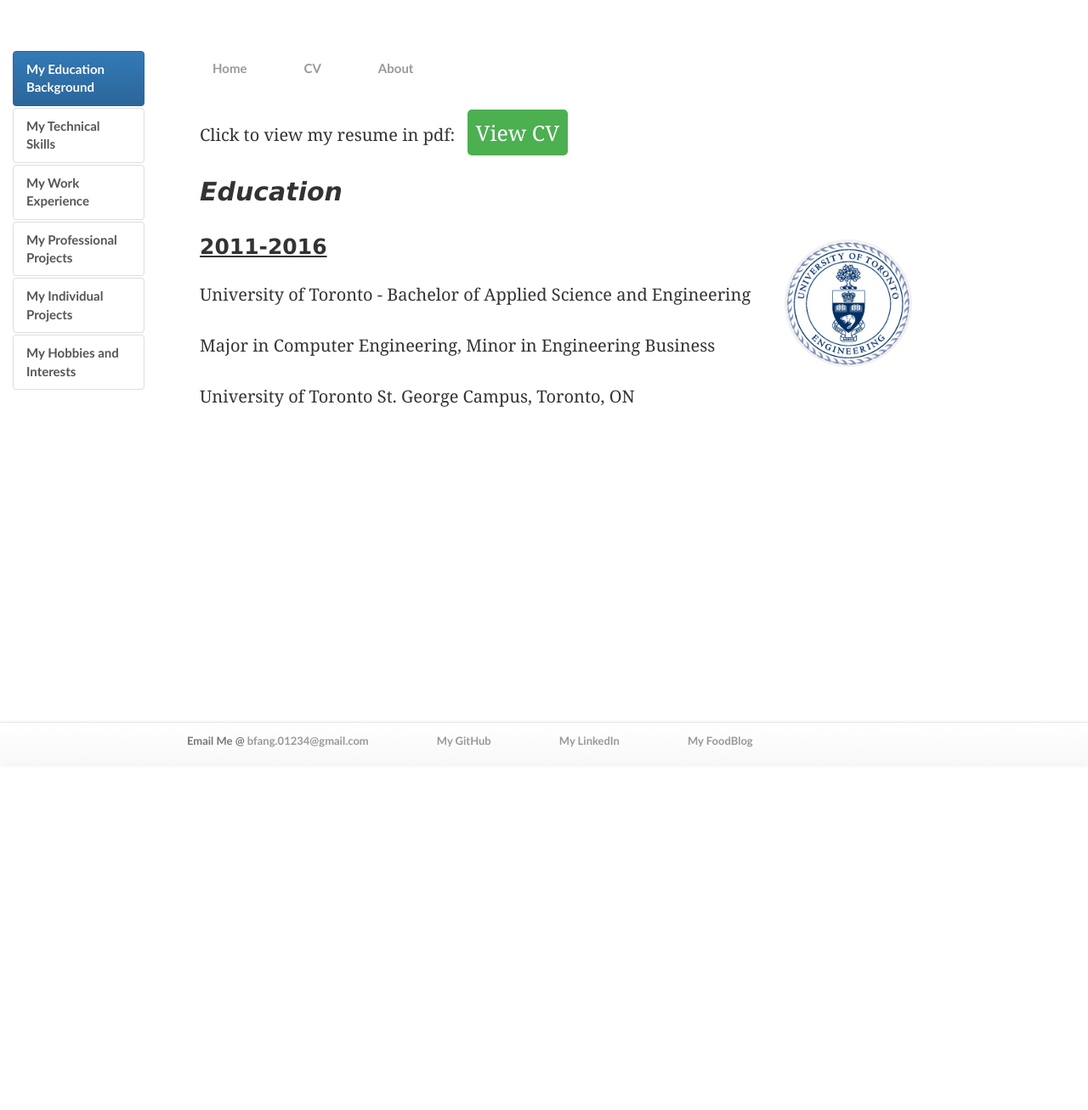
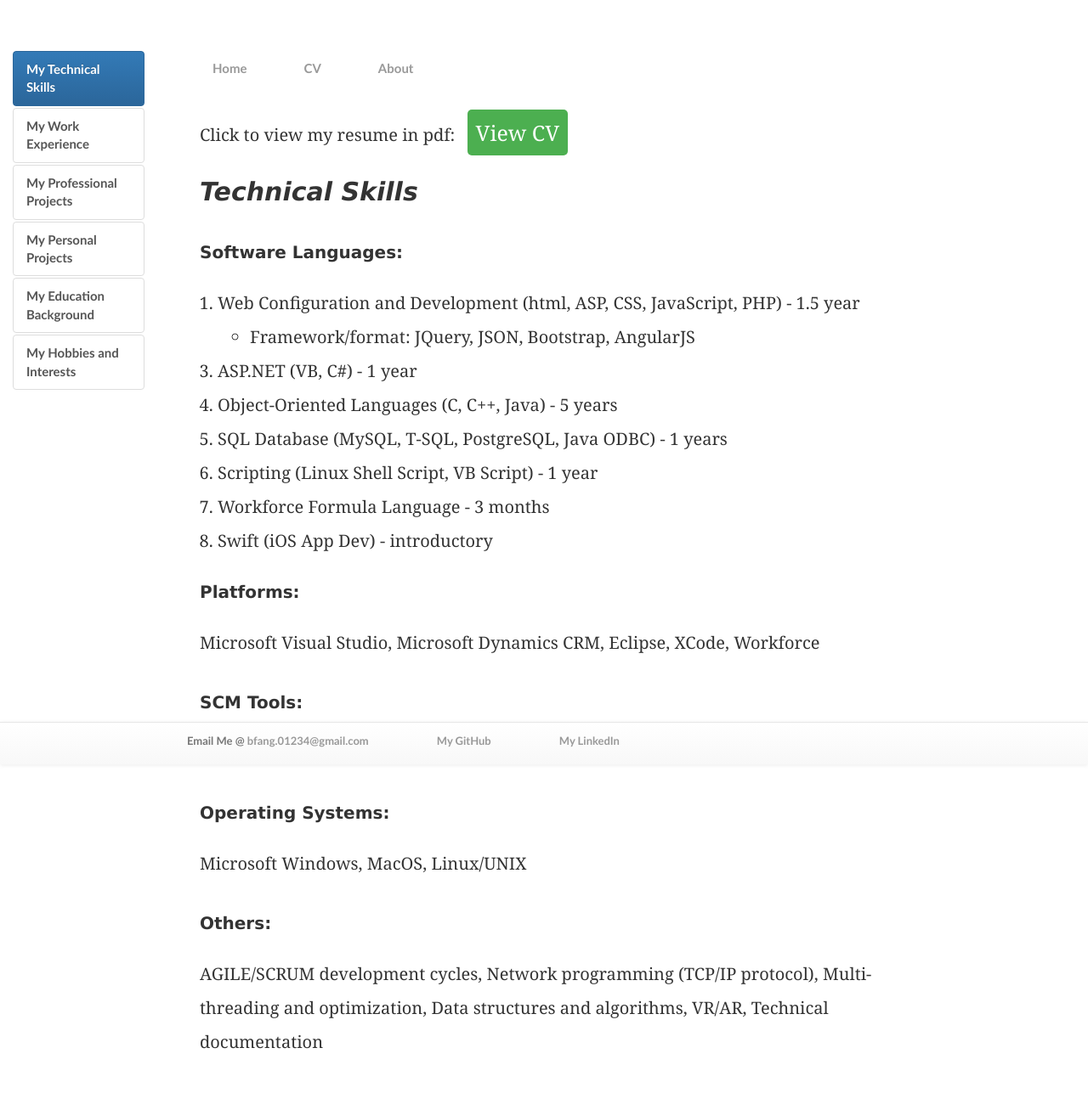
Before and after one commit to bennyfang/bennyfang.github.io, a Jekyll site: the page built from cv/index.html, in a window 1280 px wide. Shown: the whole page at 85% size. Built offline with Jekyll 4.4.1, drawn with Linux system fonts in a browser that asks for light colours; before the commit the page ends 900 px from its top, so only the background shows below that.

Commit message:
Update in resume and format
Resume up to date 06/27/2017, as well as minor text/format changes

```diff
--- a/_includes/footer.html
+++ b/_includes/footer.html
@@ -13,7 +13,6 @@
 			<li>Email Me @ <a href="mailto:bfang.01234@gmail.com">bfang.01234@gmail.com</a></li>
 			<li><a href="https://github.com/bennyfang">My GitHub</a></li>
 			<li><a href="https://www.linkedin.com/in/benny-fang-87479b8b?trk=hp-identity-photo">My LinkedIn</a></li>
-			<li><a href="https://www.bennylicious.club">My FoodBlog</a></li>
     	</ul>
     </div>
 </div>
--- a/_includes/sidebar.html
+++ b/_includes/sidebar.html
@@ -17,11 +17,11 @@
 <div id="sidebar" class="sidebar-offcanvas">
     <nav class="col-md-12" id="nav-anchor">
         <ul class="nav nav-pills nav-stacked">
-            <li><a href="#edu" class="list-group-item active">My Education Background</a></li>
-            <li><a href="#tech" class="list-group-item">My Technical Skills</a></li>
+            <li><a href="#tech" class="list-group-item active">My Technical Skills</a></li>
             <li><a href="#work" class="list-group-item">My Work Experience</a></li>
             <li><a href="#project" class="list-group-item">My Professional Projects</a></li>
-            <li><a href="#ind" class="list-group-item">My Individual Projects</a></li>
+            <li><a href="#ind" class="list-group-item">My Personal Projects</a></li>
+            <li><a href="#edu" class="list-group-item">My Education Background</a></li>
             <li><a href="#hobby" class="list-group-item">My Hobbies and Interests</a></li>
         </ul>
     </nav>
--- a/css/style.css
+++ b/css/style.css
@@ -91,6 +91,7 @@
     line-height: 200%;
     list-style: disk;
     margin-left: -19px; /* match bulletpoint with paragraph */
+    margin-right: 20px; /* match image margin */
     list-style-position: outside;
 }
 .cv ul li.innerbullet {
@@ -100,6 +101,7 @@
 
 .cv h1 { font-style: italic; }
 .cv h2 { text-decoration: underline; }
+.cv h3 { line-height: 200%; }
 
 /* sidebar and main format under cv */
 
@@ -194,12 +196,12 @@
 }
 
 img.square {
-    width: 150px;
-    height: 150px;
+    width: 140px;
+    height: 140px;
     position: relative;
     overflow: hidden;
     float: right;
-    margin: 15px;
+    margin: -15px 0; /* tighten space above and below image to avoid text shifting */
     display: inline;
 }
 
--- a/cv/index.html
+++ b/cv/index.html
@@ -6,32 +6,23 @@
 
 <div class="cv">
 	<p>Click to view my resume in pdf: <a href="/files/Resume.pdf" target="_blank" class="button" title="View CV in PDF"><span>View CV  </span></a></p>
-	<section id="edu">
-    	<h1>Education</h1>
-    	<div class="image-cropper">
-            <img alt="UofTLogo" src="/img/uoftlogo.jpg">
-        </div>
-    	<h2>2011-2016</h2>
-    	<p>University of Toronto - Bachelor of Applied Science and Engineering </p>
-    	<p>Major in Computer Engineering, Minor in Engineering Business</p>
-    	<p>University of Toronto St. George Campus, Toronto, ON</p>
-	</section>
-	<section id="tech" hidden>
+	<section id="tech">
     	<h1>Technical Skills</h1>
     	<h3>Software Languages:</h3>
     	<ul>
-			<li>Web Development (html, ASP, CSS, JavaScript, PHP) - 1.5 year</li>
+			<li>Web Configuration and Development (html, ASP, CSS, JavaScript, PHP) - 1.5 year</li>
 			<li class="innerbullet">Framework/format: JQuery, JSON, Bootstrap, AngularJS</li>
-			<li>Object-Oriented (C, C++, Java) - 5 years</li>
-			<li>ASP.NET Language (VB, C#) - 1 year</li>
+			<li>ASP.NET (VB, C#) - 1 year</li>
+			<li>Object-Oriented Languages (C, C++, Java) - 5 years</li>
 			<li>SQL Database (MySQL, T-SQL, PostgreSQL, Java ODBC) - 1 years</li>
-			<li>Scripts (Linux Shell Script, VB Script) - 1 year</li>
+			<li>Scripting (Linux Shell Script, VB Script) - 1 year</li>
+			<li>Workforce Formula Language -  3 months</li>
 			<li>Swift (iOS App Dev) - introductory</li>
         </ul>
         <h3>Platforms:</h3>
-        <p>Microsoft Visual Studio, Microsoft Dynamics CRM, Eclipse, XCode</p>
+        <p>Microsoft Visual Studio, Microsoft Dynamics CRM, Eclipse, XCode, Workforce</p>
         <h3>SCM Tools:</h3>
-        <p>Microsoft Visual Studio TFS, Git, Subversion (linux)</p>
+        <p>Microsoft Visual Studio TFS, Git, Subversion (Linux)</p>
         <h3>Operating Systems:</h3>
         <p>Microsoft Windows, MacOS, Linux/UNIX</p>
         <h3>Others:</h3>
@@ -39,20 +30,29 @@
     </section>
     <section id="work" hidden>
 	    <h1>Work Experience</h1>
+        <img alt="GroupeXSolutions" class="square" src="/img/groupex.jpg">
+        <h2>April 2017 - Now</h2>
+        <h3>HCM Solutions Consultant - GroupeX Solutions, Ontario:</h3>
+        <ul>
+            <li>Program remotely as a solution consultant to configure the Workforce software using its in-house Workforce Formula Language similar to JavaScript</li>
+            <li>Handle a plethora of complex system components such as Workforce interface, timesheet, data element and roles and securities</li>
+            <li>Debugged defects for GroupeX’s existing clients to change existing OverTime rules</li>
+            <li>Work closely with current team via Skype to setup Workforce environment for new client</li>
+        </ul>
         <img alt="CityOfBrampton" class="square" src="/img/brampton.jpg">
-    	<h2>2014-2015</h2>
-        <h3>System Developer, City of Brampton, Ontario:</h3>
+    	<br><h2>May 2014 - May 2015</h2>
+        <h3>System Developer - City of Brampton, Ontario:</h3>
         <ul>
-            <li>Enrolled in Professional Experience Year (PEY) program in the University of Toronto for one year, working as a System Developer in the Solution Delivery team of IT services in the City of Brampton. Main focus was Microsoft-related technologies.</li>
-            <li>Customized Visual Basic macros for Excel to automate data retrieval from server storage and smart fill tables</li>
-            <li>Queried data for fire incidents and categorized them into types and years, which was then translated into a heat map presentation on the city website</li>
-            <li>Took over previous employee’s project, Application Inventory Depository (ASP.NET framework), written in VB.Net and launched it into production after resolving over 50 existing bugs and testing via back-end SQL manipulation</li>
-            <li>Designed the Transit Incident Tracking System (see page 2, second project) to address the city’s need for an online, easy-Took-use tracking system</li>
+            <li>Enrolled in Professional Experience Year (PEY) co-op program for one year working as a System Developer in the City of Brampton to focus on Microsoft-related technologies.</li>
+            <li>Customized Visual Basic (VB) scripts for Excel to automate data retrieval from server</li>
+            <li>Queried data for fire incidents from Microsoft SQL server and categorized them into types and years, which was then translated into a heat map presentation</li>
+            <li>Took over Application Inventory Depository project (ASP.NET framework) written in VB.Net and launched it into production after resolving over 50 existing bugs and testing via back-end SQL manipulation</li>
+            <li>Designed the Transit Incident Tracking System (see page 2, second project) to address the city’s need for an online, easy-to-use tracking system</li>
         </ul>
     </section>
     <section id="project" hidden>
 	    <h1>Programming and Engineering Projects</h1>
-    	<h2>2015-2016</h2>
+    	<h2>September 2015 - April 2016</h2>
         <h3>Team Lead of a Real-time Piano Simulator Project,<br>University of Toronto:</h3>
         <ul>
             <li>Handled a project in a team of 4 to recreate authentic piano sound at real time by simulating complex physical piano mechanism rather than simple piano key sampling</li>
@@ -87,8 +87,8 @@
         </ul>
     </section>
     <section id="ind" hidden>
-	<h1>Other Individual Project</h1>
-	    <h2>2017</h2>
+	<h1>Personal Projects</h1>
+	    <h2>February 2017 - April 2017</h2>
         <h3>Creator of My Personal Website:</h3>
         <ul>
             <li>Drafted an individual website using <a href="https://github.com/bennyfang/bennyfang.github.io">GitHub platform</a> powered by Jekyll</li>
@@ -98,13 +98,7 @@
             <li>Imported Bootstrap to achieve responsive website design</li>
             <li>Pulled CV from pdf to website and added graphic elements such as interactive tabs, buttons and images</li>
         </ul>
-        <h3>Food Blogger:</h3>
-        <ul>
-            <li>Started food blog in wordpress, using bluehost to privately host my blog</li>
-            <li>Adjusted font and customized sidebar navigation by custom CSS</li>
-            <li>Modified PHP files which overwrote some elements of the default wordpress 2017 theme</li>
-        </ul>
-        <h2>2009</h2>
+        <br><h2>April 2009 - June 2009</h2>
         <h3>Developer of an Text-based Game:</h3>
         <ul>
             <li>Designed a text-based game in C++ with roleplaying elements</li>
@@ -117,12 +111,22 @@
         <br>
         <p>Download source code and game.exe: <a href="/files/GamePackage.zip" class="button" title="Game Package"><span>Download Game Package  </span></a></p>
 	</section>
+	<section id="edu" hidden>
+    	<h1>Education</h1>
+    	<div class="image-cropper">
+            <img alt="UofTLogo" src="/img/uoftlogo.jpg">
+        </div>
+    	<h2>September 2011 - June 2016</h2>
+    	<p>Bachelor of Applied Science and Engineering,</p>
+    	<p>University of Toronto, St. George Campus</p>
+    	<p>Major in Computer Engineering, Minor in Engineering Business</p>
+	</section>
 	<section id="hobby" hidden>
     	<h1>Hobbies,  Interests and Other Skills</h1>
     	<ul>
         		<li>Music playing (Piano - 13 years, Alto Saxophone - 4 years at school band)</li>
             <li>Japanese culture</li>
-            <li>Culinary art / food blogging</li>
+            <li>Cooking / tasting</li>
             <li>Tech gadgets and PC gaming</li>
             <li>Fluent in Mandarin and Intermediate in Japanese</li>
         </ul>
--- a/index.html
+++ b/index.html
@@ -14,6 +14,9 @@
     </div>
     <div class="col-sm-8">
     <section><h1>Welcome to my homepage!</h1></section>
-    <section><p>My name is Benny, a developer and a graduate from University of Toronto. I am currently open for new opportunities in Vancouver or Toronto. I encourage anyone interested to contact me through email or message on LinkedIn! <a href="/cv">Read more about my profile...</a></p></section>
+    <section>
+    	<p>My name is Benny, a developer and a graduate from University of Toronto. I am currently open for new opportunities in Vancouver or Toronto. I encourage anyone interested to contact me through <a href="mailto:bfang.01234@gmail.com">my email</a> or message me on <a href="https://www.linkedin.com/in/benny-fang-87479b8b?trk=hp-identity-photo">LinkedIn</a>.</p>
+		<p><a href="/cv">Click here to see my profile</a></p>
+	</section>
     </div>
 </div>
--- a/js/scroll.js
+++ b/js/scroll.js
@@ -8,8 +8,6 @@
     $("#sidebar nav a").click(function(evn){
     	// stop default event
         evn.preventDefault();
-        // reset main content position to top
-   		$('#main').scrollTop(0);
         // get the href of the current and clicked tab and show/hide if it is different from current tab
         var currTab = $(currTabElement).attr('href');
         var clickedTab = $(this).attr('href');
@@ -18,14 +16,13 @@
         		// remove active tab and hide its content
         		$(currTabElement).removeClass('active');
             	$(currTab).hide();
-
         		// set clicked tab as active and show its content
         		$(this).addClass('active');
             	$(clickedTab).show();
-
             	// set current tab to this new one
             	currTabElement = this;
-
         }
+        // reset main content position to top
+        $('#main').scrollTop(0);
     });
 });
```
Also changed, not shown: other parts of cv/index.html (+2 -2 lines), img/groupex.jpg (added), 1 other file.
